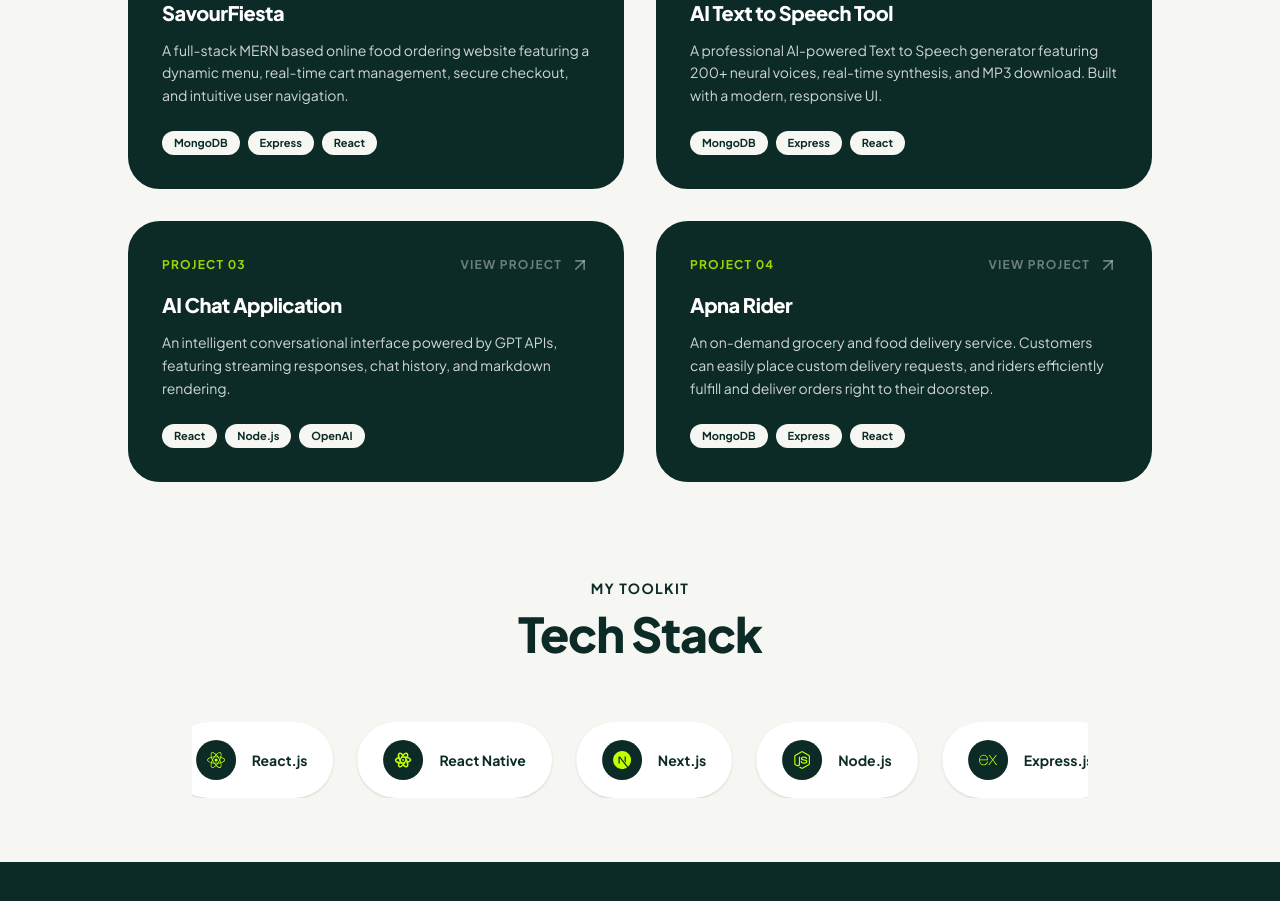
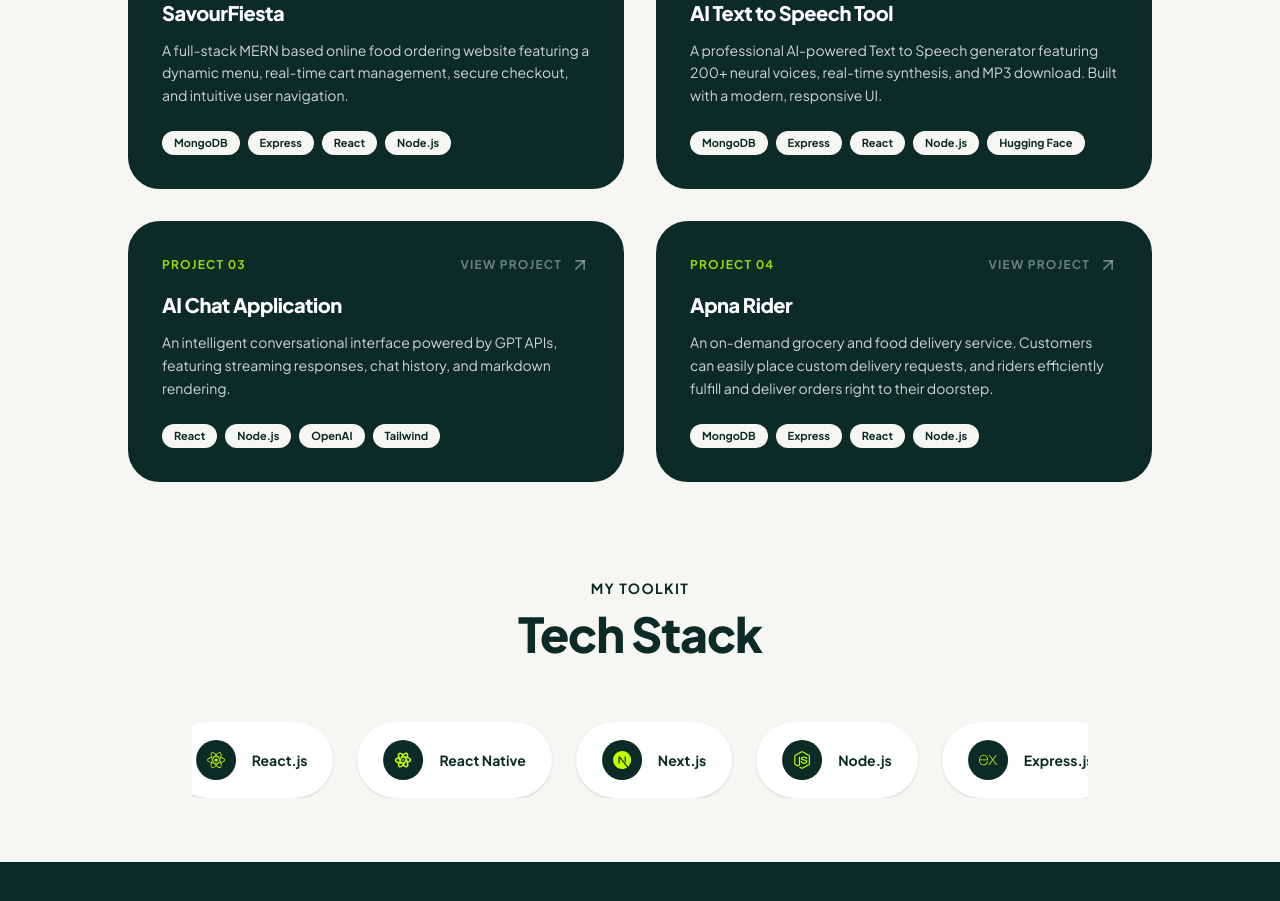
Before and after one commit to Mlahim/Muhammad-Mlahim-Portfolio, a Next.js app: page / in a window 1280 px wide. Shown: the part 2060-2961 px from the top of the page. Built offline with nearby package versions, Linux system fonts and the light colour scheme.

Commit message:
feat: Add Hugging Face to TTS project tags and increase card tag limit

```diff
--- a/src/components/ProjectsSection.tsx
+++ b/src/components/ProjectsSection.tsx
@@ -17,7 +17,7 @@
         title: "AI Text to Speech Tool",
         description:
             "A professional AI-powered Text to Speech generator featuring 200+ neural voices, real-time synthesis, and MP3 download. Built with a modern, responsive UI.",
-        tags: ["MongoDB", "Express", "React", "Node.js"],
+        tags: ["MongoDB", "Express", "React", "Node.js", "Hugging Face"],
         link: "https://text-to-speech-ai-tool.vercel.app/",
         image: "/tts-preview.png",
     },
@@ -75,8 +75,8 @@
                 </p>
             </div>
 
-            <div className="flex flex-wrap gap-2 relative z-20">
-                {project.tags.slice(0, 3).map((tag) => (
+            <div className="flex flex-wrap gap-2 relative z-20 mt-auto">
+                {project.tags.slice(0, 5).map((tag) => (
                     <span
                         key={tag}
                         className="rounded-full px-3 py-1 text-[10px] sm:text-[11px] font-bold text-[#0C2B27] bg-[#F6F6F2] transition-colors duration-300 group-hover:bg-[#C4FF00]"
```
